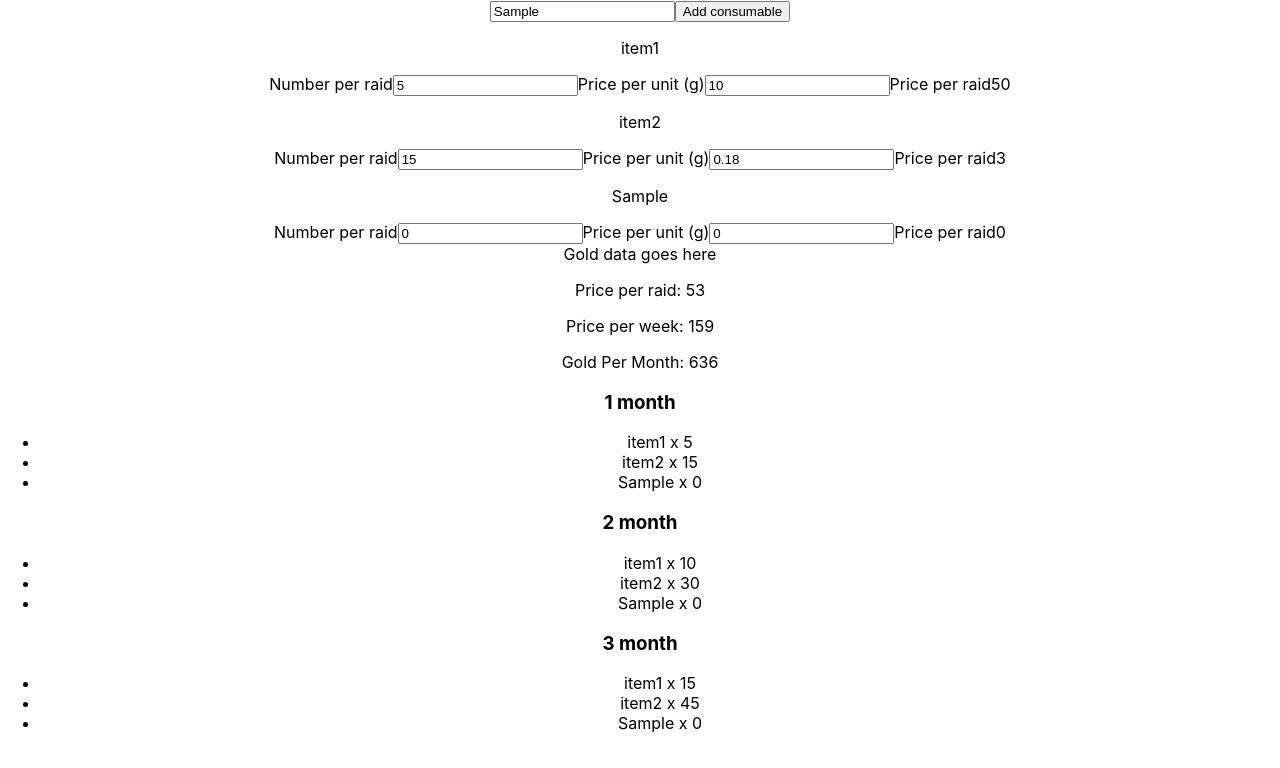
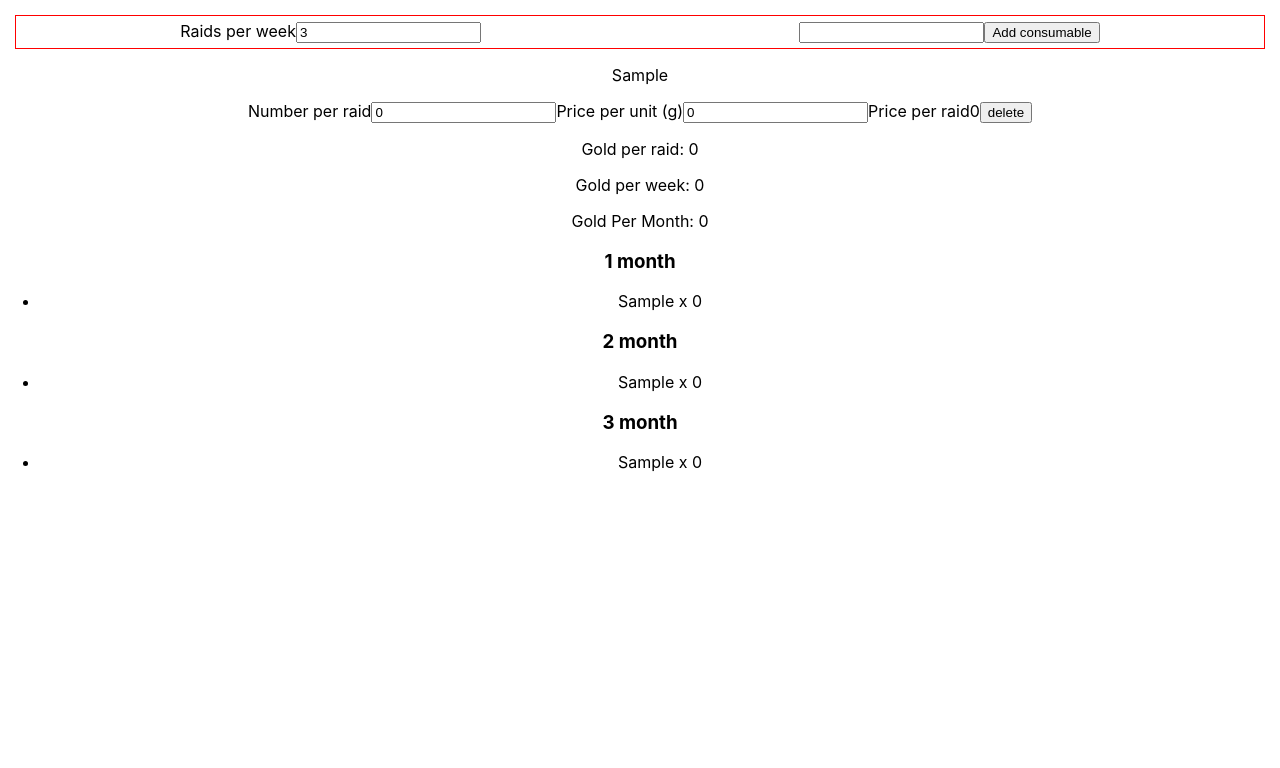
Before and after one commit to Acparvis/raidlogger, a React (Create React App) app: page / in a window 1280 px wide. Both pictures are taken after typing "Sample" into the empty fields and a click on the button "Add consumable". Shown: the top 768 px of the page. Built offline with nearby package versions, Linux system fonts and the light colour scheme.

Commit message:
beggining basic styling

```diff
--- a/src/App.css
+++ b/src/App.css
@@ -36,3 +36,11 @@
     transform: rotate(360deg);
   }
 }
+
+.topbar-container {
+  display: flex;
+  justify-content: space-around;
+  border: solid 1px red;
+  margin: 15px;
+  padding: 5px;
+}
--- a/src/components/consumable/consumable.js
+++ b/src/components/consumable/consumable.js
@@ -2,7 +2,7 @@ import React, {Component} from 'react';
 import { connect } from "react-redux";
 import PropTypes from 'prop-types';
 
-import { updateConsumable } from "../../data/actions/state";
+import {deleteConsumable, updateConsumable} from "../../data/actions/state";
 
 const mapStateToProps = state => {
     const {consumables} = state;
@@ -13,7 +13,8 @@ const mapStateToProps = state => {
 };
 
 const mapDispatchToProps = dispatch => ({
-    consumableUpdate: (price, quantity, index, stock) => dispatch(updateConsumable({price, quantity, index, stock}))
+    consumableUpdate: (price, quantity, index, stock) => dispatch(updateConsumable({price, quantity, index, stock})),
+    consumableDelete: (id) => dispatch(deleteConsumable(id))
 });
 
 class Consumable extends Component {
@@ -21,7 +22,7 @@ class Consumable extends Component {
     render() {
         const { data, index } = this.props;
 
-        const { numberPerRaid, expectedPrice, currentStock} = this.props.data;
+        const { numberPerRaid, expectedPrice, currentStock, id} = this.props.data;
 
         return (
             <div>
@@ -42,6 +43,7 @@ class Consumable extends Component {
                     Price per raid
                     { Math.round(data?.expectedPrice * data?.numberPerRaid) }
                 </label>
+                <button onClick={() => this.props.consumableDelete(id)}>delete</button>
 
             </div>
         );
--- a/src/components/consumableList/consumableList.js
+++ b/src/components/consumableList/consumableList.js
@@ -1,8 +1,8 @@
 import React, {Component} from 'react';
 import PropTypes from 'prop-types';
-import { connect } from "react-redux";
+import {connect} from "react-redux";
 import Consumable from "../consumable/consumable";
-import {addConsumable} from "../../data/actions/state";
+import {addConsumable, changeRaids} from "../../data/actions/state";
 
 class ConsumableList extends Component {
     constructor(props) {
@@ -13,17 +13,30 @@ class ConsumableList extends Component {
 
     submitNewConsumable = () => {
         this.props.consumableAdd(this.state.consumableName)
+        this.setState({consumableName: ""});
     }
 
     render() {
-        const {consumables} = this.props;
+        const {consumables, raidsPerWeek} = this.props;
 
         return (
-            <div>
-                <input type="text" value={this.state.consumableName} onChange={(e) => this.setState({consumableName: e.target.value})}/>
+            <>
+            <div className="topbar-container">
+                <div>
+                    Raids per week
+                    <input type="number" value={raidsPerWeek} onChange={(e) => this.props.changeRaidNumber(e.target.value)}/>
+                </div>
+                <div>
+                <input
+                    type="text" value={this.state.consumableName}
+                    onChange={(e) => this.setState({consumableName: e.target.value})}
+                />
                 <button onClick={() => this.submitNewConsumable()}>Add consumable</button>
-                {consumables.map((consumable, index) => <Consumable key={index + consumable.id} data={consumable} index={index}/>)}
+                </div>
             </div>
+                {consumables.map((consumable, index) => <Consumable key={index + consumable.id} data={consumable}
+                                                                    index={index}/>)}
+                </>
         );
     }
 }
@@ -32,13 +45,15 @@ ConsumableList.propTypes = {};
 
 function mapStateToProps(state) {
 
-        return {
+    return {
         consumables: state.consumables,
+        raidsPerWeek: state.raidsPerWeek
     }
 }
 
 const mapDispatchToProps = dispatch => ({
-    consumableAdd: (name) => dispatch(addConsumable({name: name, expectedPrice: 0, numberPerRaid: 0}))
+    consumableAdd: (name) => dispatch(addConsumable({name: name, expectedPrice: 0, numberPerRaid: 0})),
+    changeRaidNumber: (number) => dispatch(changeRaids(number))
 });
 
 export default connect(mapStateToProps, mapDispatchToProps)(ConsumableList);
--- a/src/components/goldDataDisplay/goldDataDisplay.js
+++ b/src/components/goldDataDisplay/goldDataDisplay.js
@@ -34,14 +34,11 @@ class GoldDataDisplay extends Component {
 
         return (
             <div>
-                Gold data goes here
+                <p>Gold per raid: {this.pricePerRaid()}</p>
 
-                <p>Price per raid: {this.pricePerRaid()}</p>
-
-                <p>Price per week: {this.pricePerRaid() * raidsPerWeek }</p>
+                <p>Gold per week: {this.pricePerRaid() * raidsPerWeek }</p>
 
                 <p>Gold Per Month: {this.pricePerRaid() * raidsPerWeek * 4}</p>
-
             </div>
         );
     }
--- a/src/components/monthShopping/monthShopping.js
+++ b/src/components/monthShopping/monthShopping.js
@@ -3,22 +3,23 @@ import PropTypes from 'prop-types';
 import {connect} from "react-redux";
 
 const mapStateToProps = state => {
-    const {consumables} = state;
+    const {consumables, raidsPerWeek} = state;
 
     return {
-        consumables: consumables
+        consumables: consumables,
+        raidsPerWeek: raidsPerWeek
     };
 };
 
 class MonthShopping extends Component {
     getMonthlyList = () => {
-        const {consumables, month} = this.props;
+        const {consumables, month, raidsPerWeek} = this.props;
 
 
 
         let results = [];
 
-        consumables.map((con) => results.push({ name: con.name, number: (con.numberPerRaid * month )}))
+        consumables.map((con) => results.push({ name: con.name, number: (con.numberPerRaid * month * 4 * raidsPerWeek)}))
 
         console.log(results);
         return results;
--- a/src/data/actions/state.js
+++ b/src/data/actions/state.js
@@ -11,3 +11,17 @@ export const updateConsumable = (value) => ({
     type: UPDATE_CONSUMABLE,
     value
 });
+
+export const DELETE_CONSUMABLE = Symbol("DELETE_CONSUMABLE");
+
+export const deleteConsumable = (value) => ({
+    type: DELETE_CONSUMABLE,
+    value
+});
+
+export const CHANGE_RAIDS = Symbol("CHANGE_RAIDS");
+
+export const changeRaids = (value) => ({
+    type: CHANGE_RAIDS,
+    value
+});
--- a/src/data/initial.js
+++ b/src/data/initial.js
@@ -1,10 +1,7 @@
 
 // Initial state, once a player has entered their info will be overwritten.
 export default {
-    consumables : [
-        { name: "item1", expectedPrice: 10, numberPerRaid: 5, currentStock: 0, id:1},
-        { name: "item2", expectedPrice: 0.18, numberPerRaid: 15, currentStock: 0, id:2}
-    ],
+    consumables : [],
     raidsPerWeek: 3,
     storage: false,
 };
--- a/src/data/reducers.js
+++ b/src/data/reducers.js
@@ -1,7 +1,9 @@
 import initial from "./initial";
 import { //Imports the actions to be fed into the reducer switch statement.
     UPDATE_CONSUMABLE,
-    ADD_CONSUMABLE
+    ADD_CONSUMABLE,
+    DELETE_CONSUMABLE,
+    CHANGE_RAIDS
 } from "./actions/state";
 
 
@@ -44,6 +46,25 @@ const addConsumable = (state, {value}) => {
     }
 }
 
+const deleteConsumable = (state, {value}) => {
+
+
+    return {
+        ...state,
+        consumables : [
+            ...state.consumables.filter((item) => item.id !== value)
+        ]
+    }
+}
+
+const changeRaids = (state, {value}) => {
+
+    return {
+        ...state,
+        raidsPerWeek: value
+    }
+}
+
 // Reducer switch statement.
 export default(state = initial, action) => {
     switch (action.type) {
@@ -51,6 +72,10 @@ export default(state = initial, action) => {
             return updateConsumable(state, action);
         case ADD_CONSUMABLE:
             return addConsumable(state, action);
+        case DELETE_CONSUMABLE:
+            return deleteConsumable(state, action);
+        case CHANGE_RAIDS:
+            return changeRaids(state, action);
         default:
             return state;
     }
```
